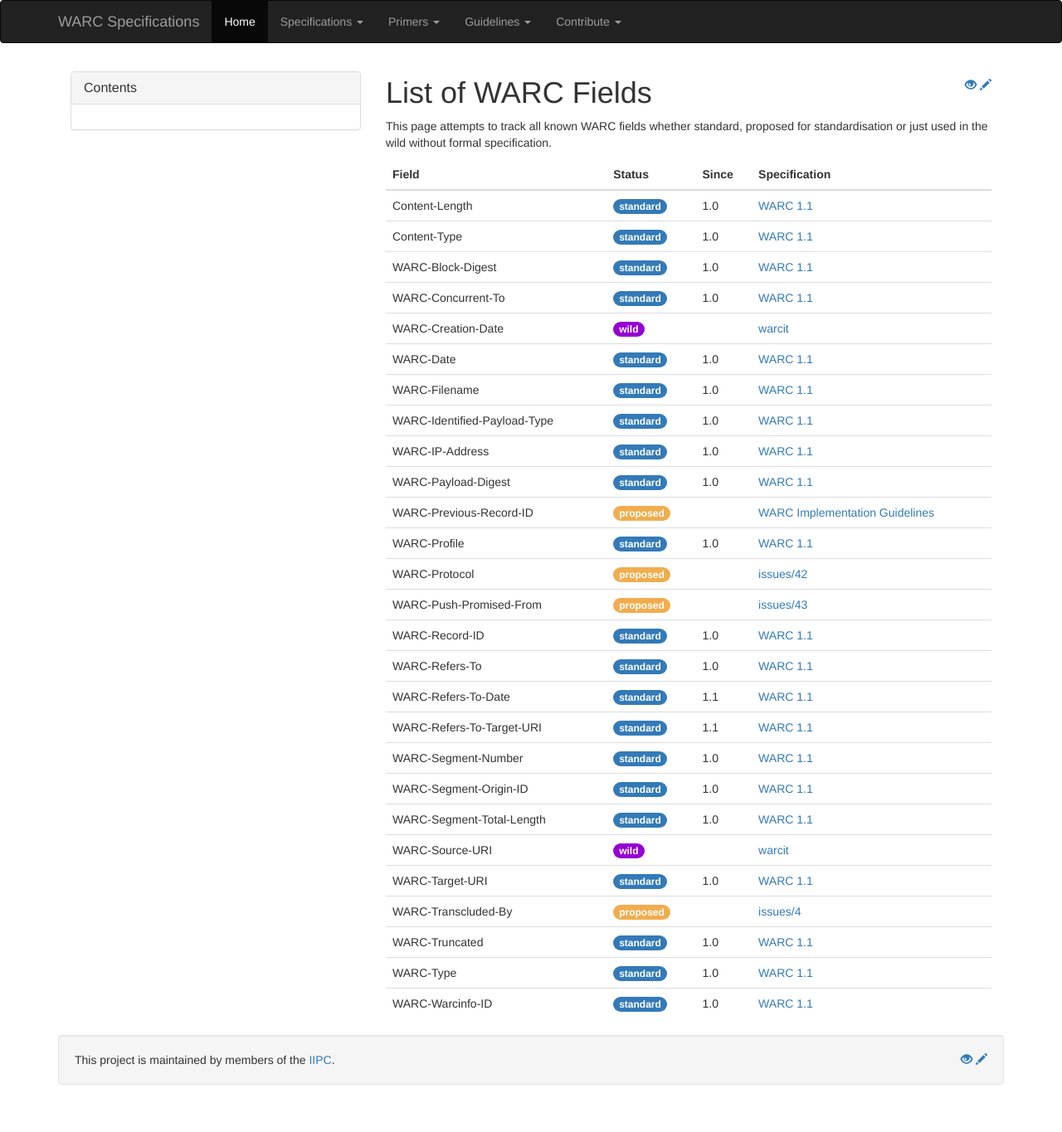
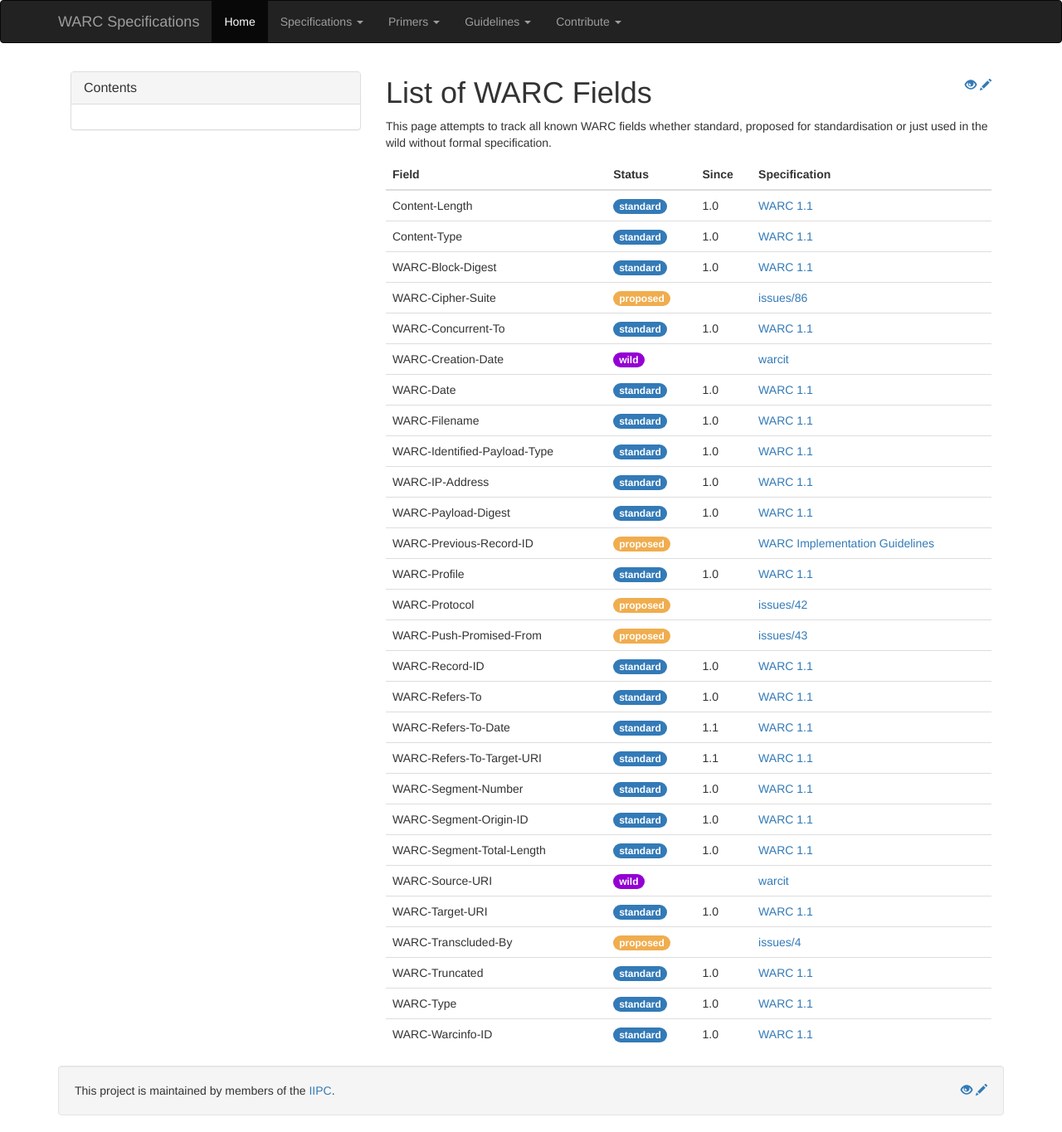
Before and after one commit to iipc/warc-specifications, a Jekyll site: the page built from guidelines/warc-fields/index.md, in a window 1280 px wide. Shown: the whole page at 83% size. Built offline with Jekyll 4.4.1, drawn with Linux system fonts in a browser that asks for light colours; nearby versions of some CDN libraries; before the commit the page ends 1328 px from its top, so only the background shows below that.

Commit message:
Add proposed WARC-Cipher-Suite header.

```diff
--- a/_data/warc_fields.yml
+++ b/_data/warc_fields.yml
@@ -7,6 +7,9 @@
 - name: WARC-Block-Digest
   since: 1.0
   spec: WARC 1.1
+- name: WARC-Cipher-Suite
+  spec: issues/86
+  status: proposed
 - name: WARC-Concurrent-To
   since: 1.0
   spec: WARC 1.1
```
